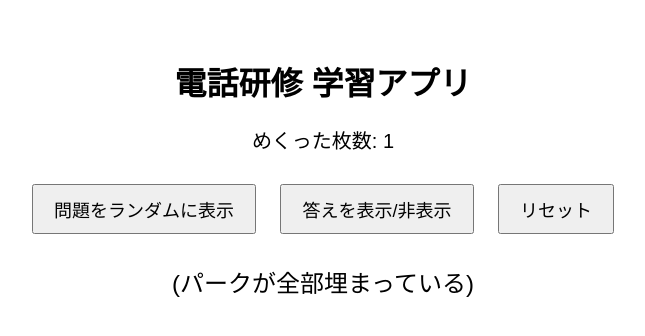
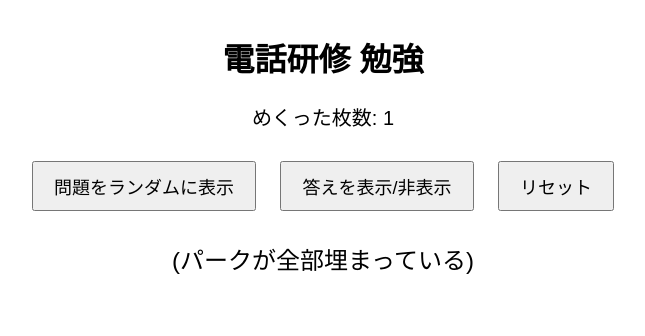
Before and after one commit to Atsuki-Yanada/calling, a plain HTML site: page index.html in a window 1280 px wide. Both pictures are taken after a click on the button "問題をランダムに表示". Shown: the whole page, without its empty margins (317-962 px from the left). Drawn offline with Linux system fonts and the light colour scheme.

Commit message:
add calling app

```diff
--- a/index.html
+++ b/index.html
@@ -1,18 +1,15 @@
-</html>
-
-
 <!DOCTYPE html>
 <html lang="ja">
 
 <head>
     <meta charset="UTF-8">
     <meta name="viewport" content="width=device-width, initial-scale=1.0">
-    <title>単語帳アプリ</title>
+    <title>電話研修勉強アプリ</title>
     <style>
         body {
             font-family: Arial, sans-serif;
             text-align: center;
-            padding: 50px;
+            padding: 5px;
         }
 
         #problem {
@@ -21,9 +18,12 @@
         }
 
         #answer {
+            color: red;
             font-size: 24px;
             margin: 20px;
             display: none;
+            white-space: pre-line;
+            /* 改行を反映させる */
         }
 
         #counter {
@@ -40,7 +40,7 @@
 </head>
 
 <body>
-    <h1>電話研修 学習アプリ</h1>
+    <h1>電話研修 勉強</h1>
     <div id="counter">めくった枚数: 0</div>
     <button id="showProblem">問題をランダムに表示</button>
     <button id="toggleAnswer">答えを表示/非表示</button>
@@ -48,7 +48,6 @@
 
     <div id="problem">問題がここに表示されます</div>
     <div id="answer">答えがここに表示されます</div>
-
 
     <script>
         const data = [
@@ -94,7 +93,7 @@
             currentProblemIndex = remainingProblems.splice(randomIndex, 1)[0];
             document.getElementById('problem').textContent = data[currentProblemIndex][1];
             document.getElementById('answer').style.display = 'none';
-            document.getElementById('answer').textContent = data[currentProblemIndex][0];
+            document.getElementById('answer').textContent = data[currentProblemIndex][0].replace(/⇒/g, '\n⇒');
             flippedCount++;
             document.getElementById('counter').textContent = `めくった枚数: ${flippedCount}`;
         }
```
